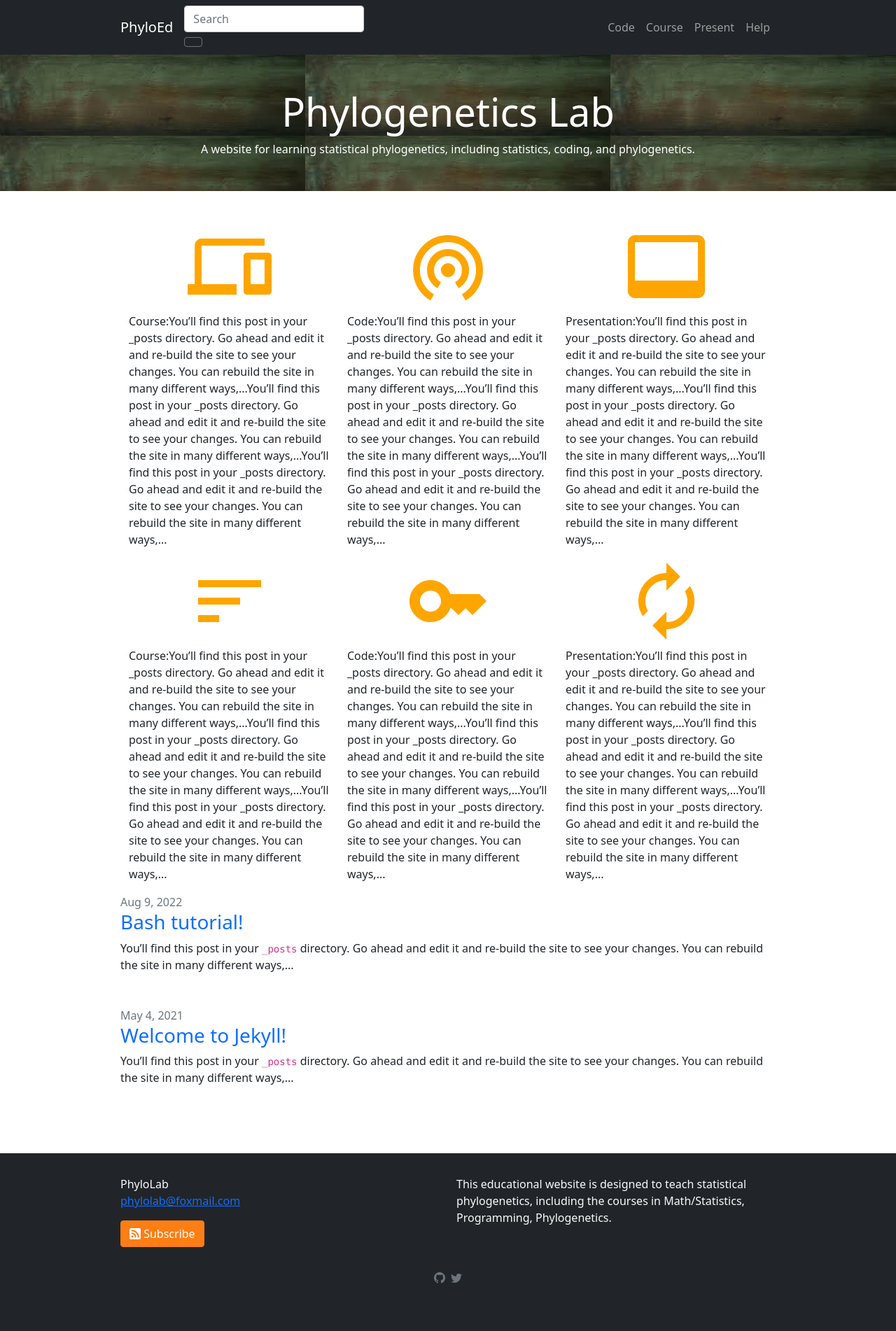
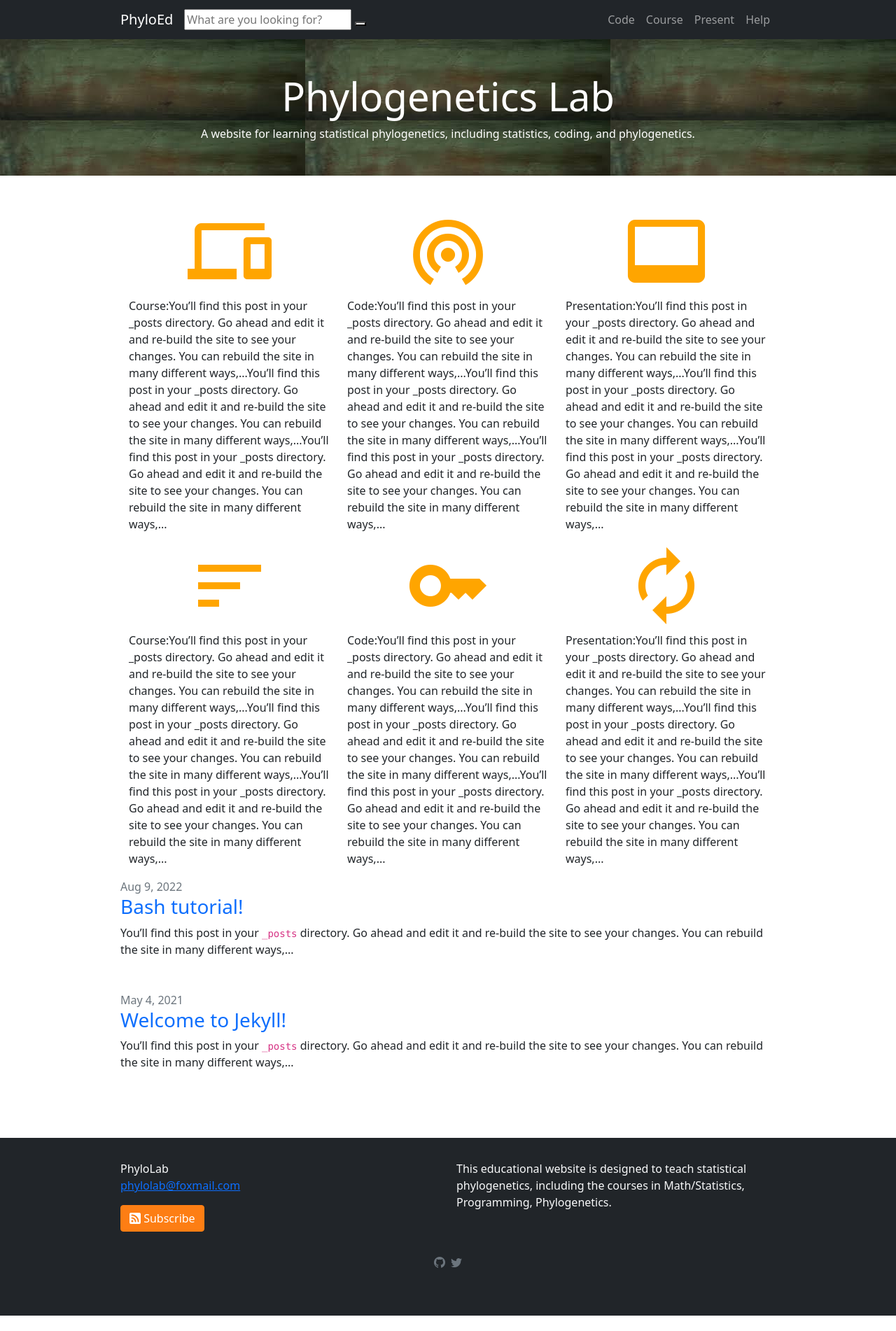
Before and after one commit to lliu1871/PhyEd, a Jekyll site: the page built from index.markdown, in a window 1280 px wide. Shown: the whole page at 70% size. Built offline with Jekyll 4.4.1, drawn with Linux system fonts in a browser that asks for light colours; after the commit the page ends 1880 px from its top, so only the background shows below that.

Commit message:
Update header.html

```diff
--- a/_includes/header.html
+++ b/_includes/header.html
@@ -10,15 +10,14 @@
       <button class="navbar-toggler" type="button" data-bs-toggle="collapse" data-bs-target="#navbarSupportedContent" aria-controls="navbarSupportedContent" aria-expanded="false" aria-label="Toggle navigation">
         <span class="navbar-toggler-icon"></span>
       </button>
-      <form class="navbar-form navbar-right" role="search">
-          <div class="form-group">
-              <input type="text" class="form-control" placeholder="Search">
-          </div>
 
-          <button type="submit" class="btn btn-outline-secondary">
-              <span class="glyphicon glyphicon-search"></span>
-          </button>
-      </form>
+      <div class="search">
+          <input type="text" class="searchTerm" placeholder="What are you looking for?">
+          <button type="submit" class="searchButton">
+            <i class="fa fa-search"></i>
+         </button>
+       </div>
+
       <div class="collapse navbar-collapse" id="navbarSupportedContent">
         <ul class="navbar-nav ms-auto mb-2 mb-lg-0">
           {%- for path in page_paths -%}
```
